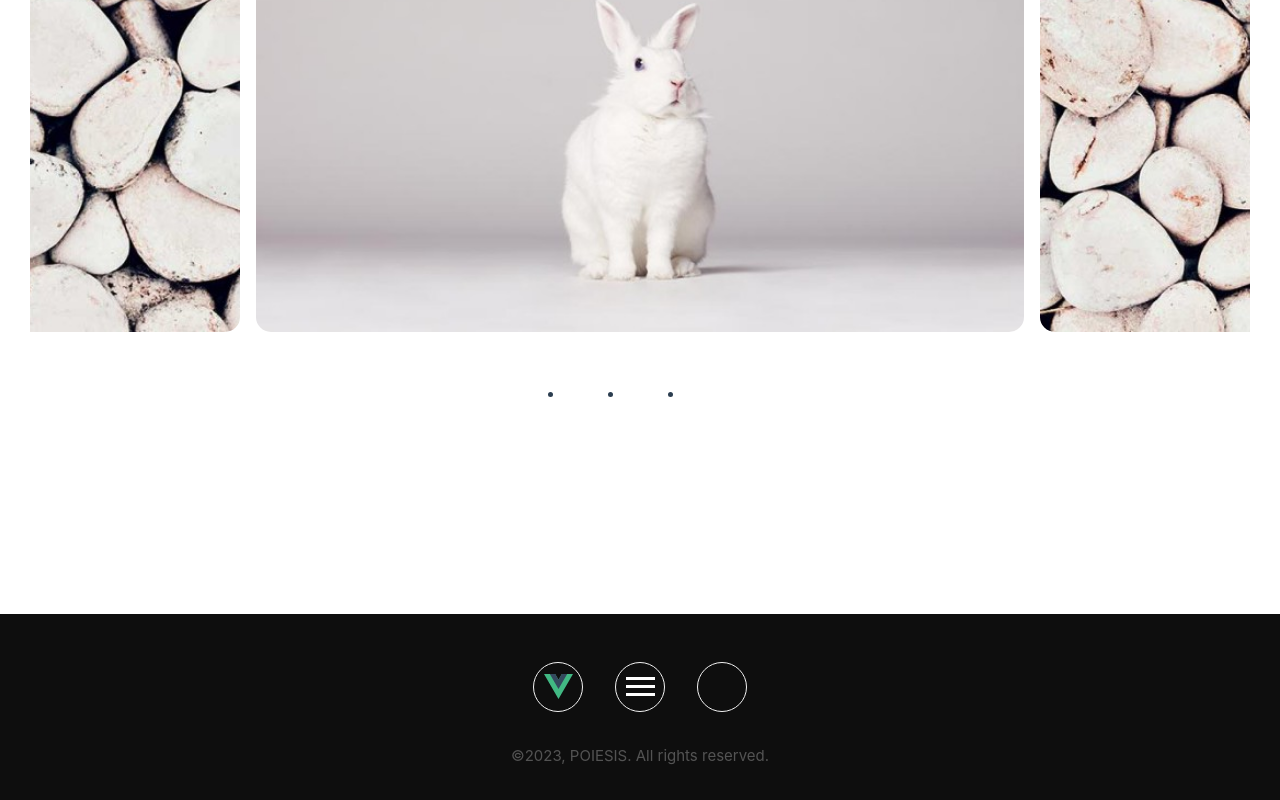
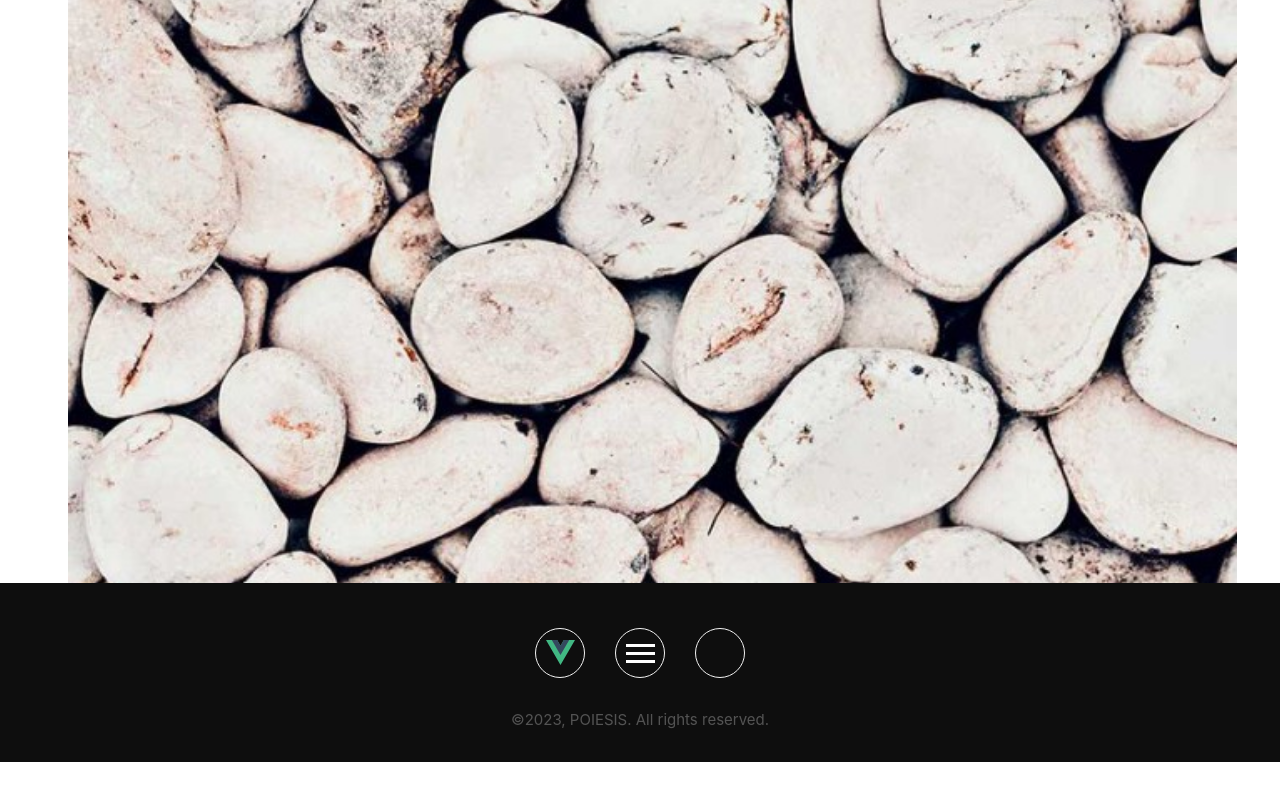
Before and after one commit to 1knighttale1/Arquitecto-VueCli, a Vue app: page /obras in a window 1280 px wide. Shown: the part 487-1287 px from the top of the page. After the commit the page ends 1249 px from the top, so only its background shows below. Built offline with nearby package versions, Linux system fonts and the light colour scheme.

Commit message:
modificado detalles del css, agregando funcionalidad al carrusel de imagenes, corregido problemas con el footer

```diff
--- a/src/assets/CSS/base.css
+++ b/src/assets/CSS/base.css
@@ -59,8 +59,11 @@
   font-weight: normal;
 }
 
-body {
-  min-height: 100vh;
+/* body { */
+html, body {
+  /* min-height: 100vh; */
+  height: 100%;
+
   color: var(--color-text);
   background: var(--color-background);
   transition: color 0.5s, background-color 0.5s;
--- a/src/assets/CSS/main.css
+++ b/src/assets/CSS/main.css
@@ -5,6 +5,7 @@
   padding: 2em;
 
   font-weight: normal;
+  min-height: 100%;
 }
 a,
 .white {
--- a/src/components/Footer.vue
+++ b/src/components/Footer.vue
@@ -19,7 +19,8 @@ import { RouterLink } from 'vue-router'
 footer{
     width: 100%;
     position: absolute;
-    bottom: -42vh;
+    /* bottom: -42vh; */
+    bottom: 0;
     left: 0;
     padding: 2rem 5%;
     background-color: #0e0e0e;
--- a/src/components/GaleryCarrousel.vue
+++ b/src/components/GaleryCarrousel.vue
@@ -1,18 +1,45 @@
 <template>
     <div class="carrousel">
-        <div class="grande">
+        <div :class="['grande']"
+        :style="{ transform: `translateX(${positionCarrousel}%)`, width: `${sizeCarrousel}%` }">
+            <img src="@/assets/IMG/01.jpg" alt="Imagen 1" class="img-carrousel">
+            <img src="@/assets/IMG/02.jpg" alt="Imagen 2" class="img-carrousel">
             <img src="@/assets/IMG/01.jpg" alt="Imagen 1" class="img-carrousel">
             <img src="@/assets/IMG/02.jpg" alt="Imagen 2" class="img-carrousel">
             <img src="@/assets/IMG/01.jpg" alt="Imagen 1" class="img-carrousel">
         </div>
 
         <ul class="puntos">
-            <li class="punto"></li>
-            <li class="punto"></li>
-            <li class="punto"></li>
+            <li v-for="item in items"
+            :key="item"
+            @click="transformCarrousel(item)"
+            :style="{ transform: `translateX(${positionCarrousel}+1%)` }"
+            :class="['punto', { activo: item === buttonActive }]"></li>
         </ul>
     </div>
 </template>
+<script setup>
+import { ref } from 'vue'
+
+const items = ref(5)
+
+// const botones = Array.from({ length: items }, (_, index) => index);
+const buttonActive = ref(1)
+const positionCarrousel = ref(0)  //  posision actual del carrusel
+const sizeItems = ref(100/items.value)
+const sizeCarrousel = ref(100 * items.value)
+
+function transformCarrousel(item) {
+  buttonActive.value = item
+  console.log(positionCarrousel.value)
+  positionCarrousel.value = -sizeItems.value * (item - 1)
+
+  // ajuste de carrusel
+  if(item==items.value){positionCarrousel.value++}
+  if(item==1){positionCarrousel.value--}
+}
+</script>
+
 <style scope>
 .img-carrousel {
   max-width: 100%;
@@ -36,6 +63,7 @@
 }
 
 .carrousel .grande {
+  /* el width se modificara en el template-script */
   width: 200%;
   display: flex;
   flex-flow: row nowrap;
```
